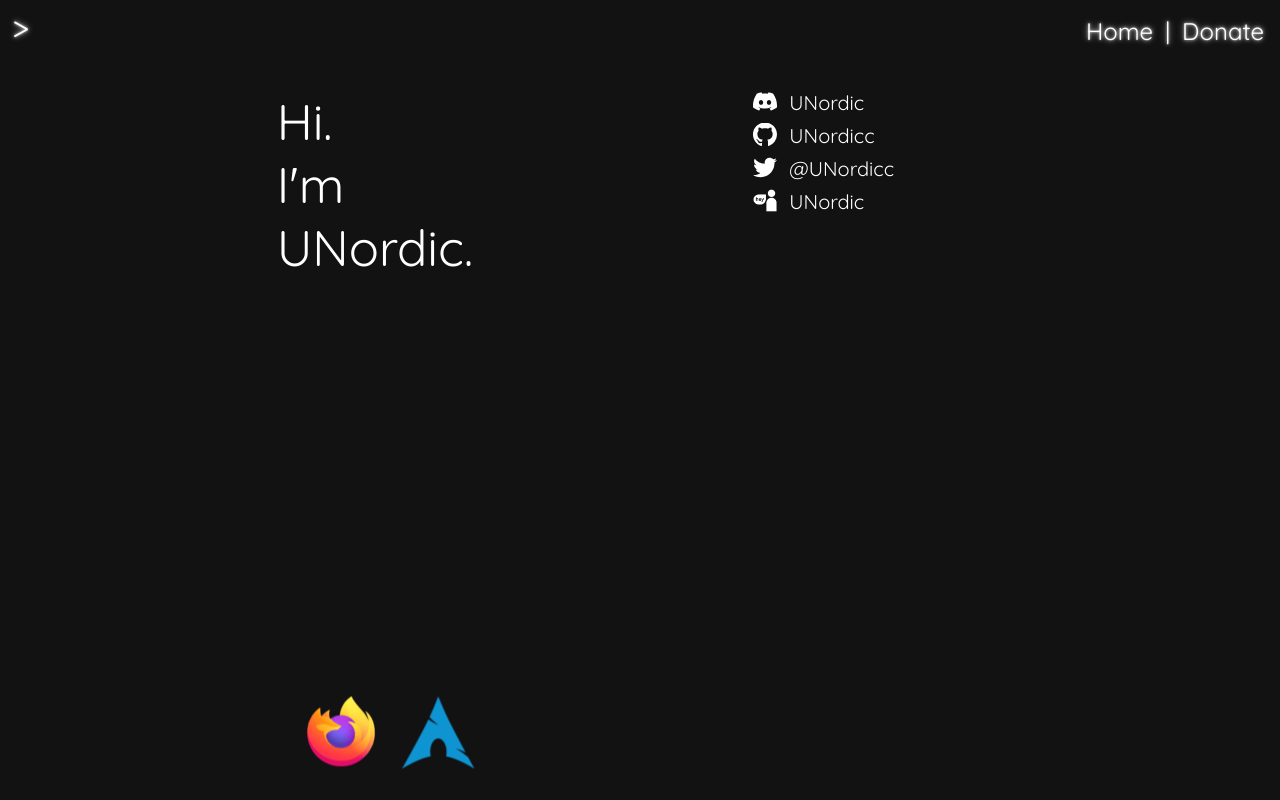
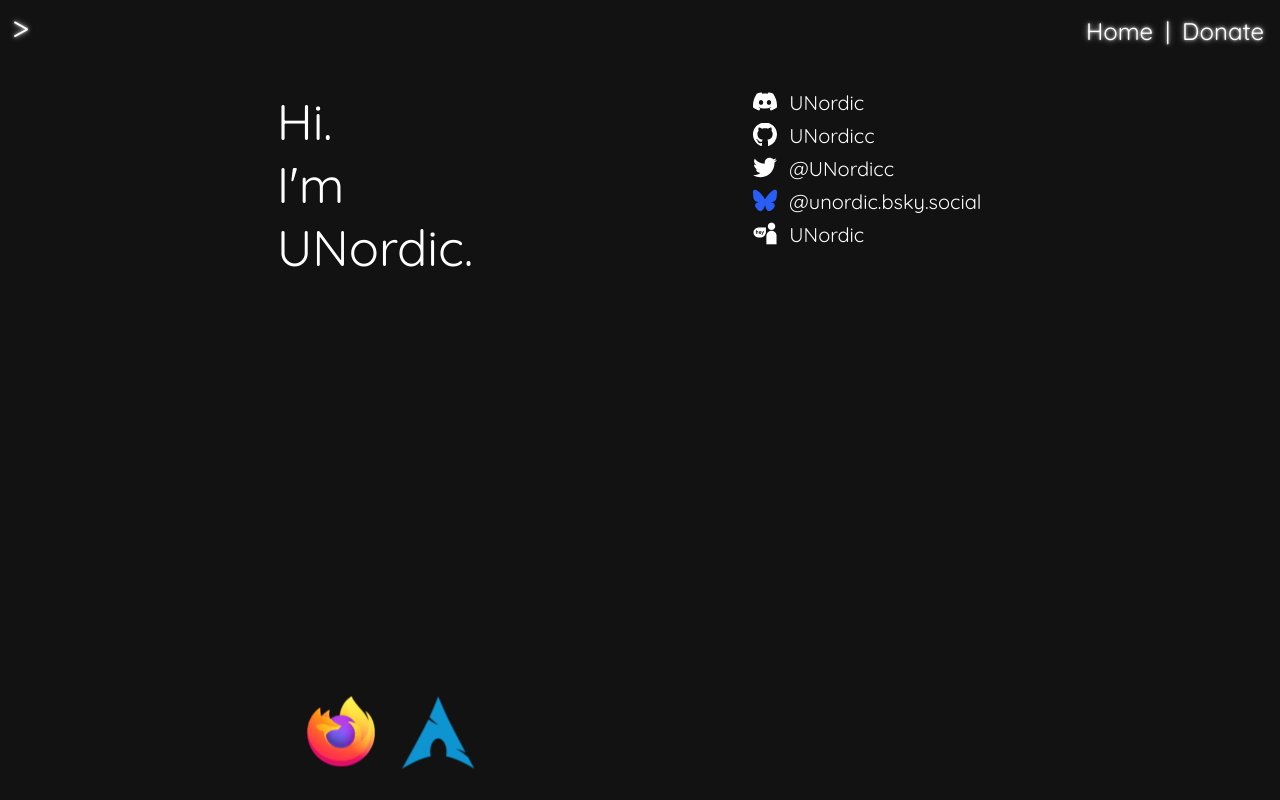
Before and after one commit to UNordicc/janderedev.xyz-react, a React (Vite) app: page / in a window 1280 px wide. Shown: the top 800 px of the page. Built offline with nearby package versions, Linux system fonts and the light colour scheme.

Commit message:
Update Socials.tsx

```diff
--- a/src/pages/main_page/Socials.tsx
+++ b/src/pages/main_page/Socials.tsx
@@ -8,7 +8,8 @@ const Socials: FunctionComponent = () => {
             <SocialsEntry index={0} image="/assets/discord.svg" link="https://discord.com/users/265102629082890240" text={"UNordic"} />
             <SocialsEntry index={1} image="/assets/github.svg" link="https://github.com/UNordicc" text="UNordicc" />
             <SocialsEntry index={2} image="/assets/twitter.svg" link="https://twitter.com/UNordicc" text="@UNordicc" />
-            <SocialsEntry index={3} image="/assets/spacehey_icon_white.png" link="https://spacehey.com/unordic" text="UNordic" />
+            <SocialsEntry index={3} image="/assets/logo.svg" link="https://bsky.app/profile/unordic.bsky.social" text="@unordic.bsky.social" />
+            <SocialsEntry index={4} image="/assets/spacehey_icon_white.png" link="https://spacehey.com/unordic" text="UNordic" />
         </div>
     );
 }
```
